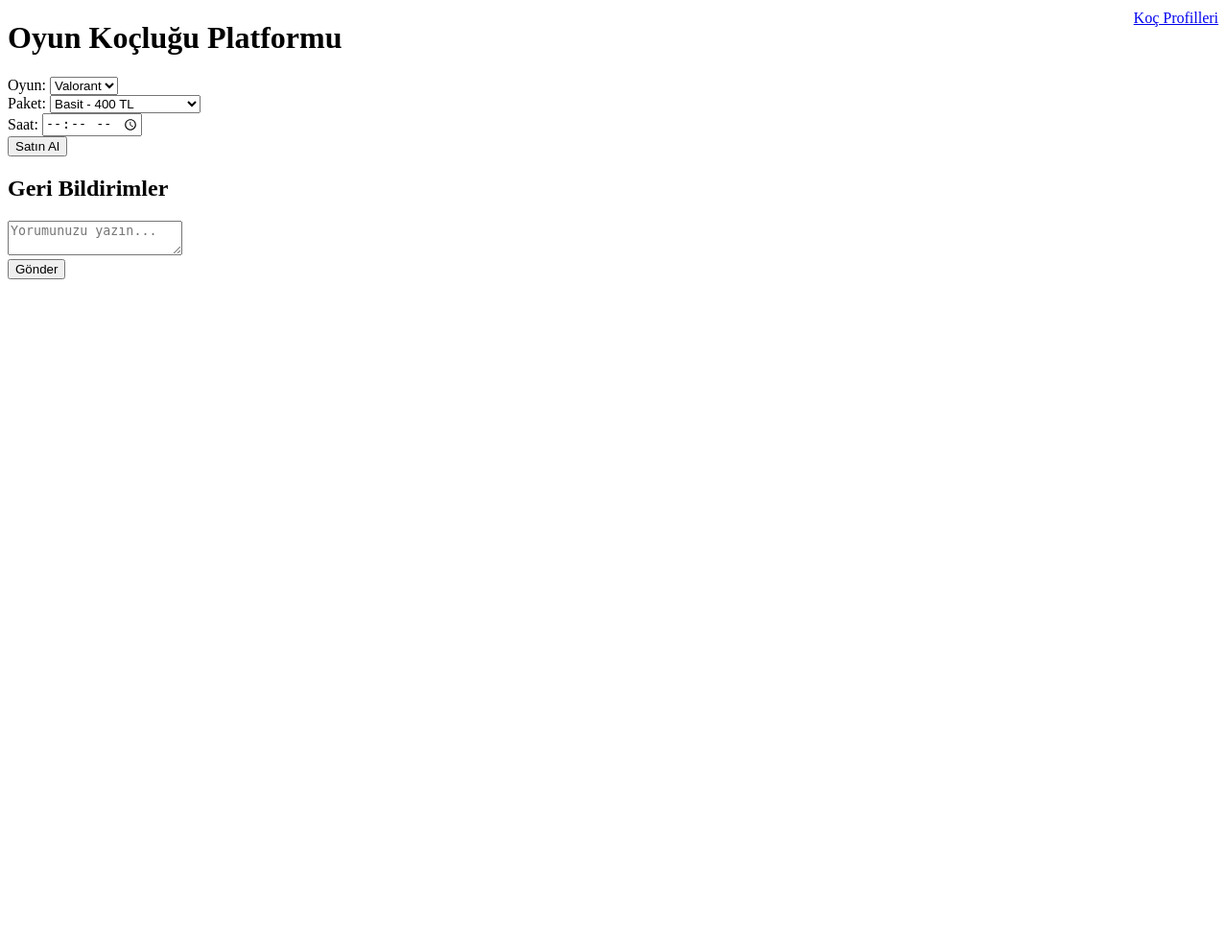
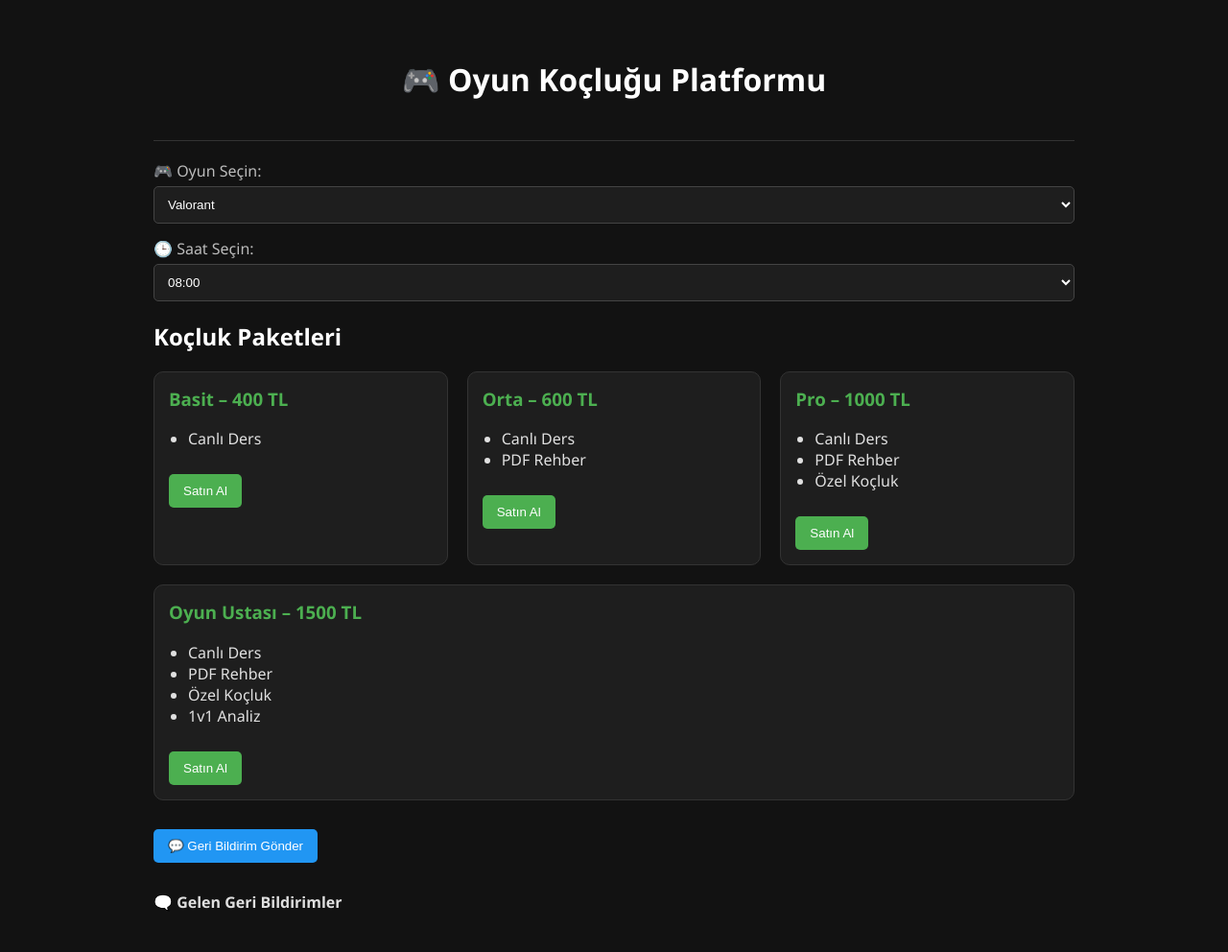
Before and after one commit to KeroRy1/GC-Game-Coaching, a Flask app: page / in a window 1280 px wide. Shown: the whole page at 96% size. Before the commit the page ends 291 px from the top, so only its background shows below. Run offline with Flask 3, Linux system fonts and the light colour scheme.

Commit message:
Update index.html

```diff
--- a/templates/index.html
+++ b/templates/index.html
@@ -1,46 +1,58 @@
 <!DOCTYPE html>
-<html>
-<head>
-    <title>Oyun Koçluğu</title>
-</head>
-<body>
-    <div style="position: absolute; top: 10px; right: 10px;">
-        <a href="{{ url_for('coach_list') }}">Koç Profilleri</a>
+{% extends 'base.html' %}
+{% block title %}Ana Sayfa{% endblock %}
+{% block content %}
+
+<form id="checkout-form" method="POST" action="/checkout">
+    <div class="form-group">
+        <label for="game">🎮 Oyun Seçin:</label>
+        <select name="game" id="game" required>
+            {% for g in games %}
+            <option value="{{ g }}">{{ g }}</option>
+            {% endfor %}
+        </select>
     </div>
 
-    <h1>Oyun Koçluğu Platformu</h1>
+    <div class="form-group">
+        <label for="time">🕒 Saat Seçin:</label>
+        <select name="time" id="time" required>
+            {% for hour in range(8, 19) %}
+            <option value="{{ "%02d:00" % hour }}">{{ "%02d:00" % hour }}</option>
+            {% endfor %}
+        </select>
+    </div>
 
-    <form action="/checkout" method="post">
-        <label>Oyun:</label>
-        <select name="game">
-            {% for game in games %}
-                <option value="{{ game }}">{{ game }}</option>
-            {% endfor %}
-        </select><br>
+    <h2>Koçluk Paketleri</h2>
+    <div class="packages">
+        {% for p in packages %}
+        <div class="package">
+            <h3>{{ p.name }} – {{ p.price_tl }} TL</h3>
+            <ul>
+                {% for f in p.features %}
+                <li>{{ f }}</li>
+                {% endfor %}
+            </ul>
+            <button type="submit" name="package" value="{{ p.name }}">Satın Al</button>
+        </div>
+        {% endfor %}
+    </div>
+</form>
 
-        <label>Paket:</label>
-        <select name="package">
-            {% for package in packages %}
-                <option value="{{ package.name }}">{{ package.name }} - {{ package.price_tl }} TL</option>
-            {% endfor %}
-        </select><br>
+<button id="feedback-btn" onclick="document.getElementById('feedback-modal').style.display='block'">💬 Geri Bildirim Gönder</button>
 
-        <label>Saat:</label>
-        <input type="time" name="time"><br>
+<div id="feedback-modal" class="modal">
+    <form class="modal-content" method="POST" action="/submit-feedback">
+        <textarea name="comment" placeholder="Yorumunuzu yazın..." required></textarea>
+        <button type="submit">Gönder</button>
+        <button type="button" onclick="document.getElementById('feedback-modal').style.display='none'">Kapat</button>
+    </form>
+</div>
 
-        <button type="submit">Satın Al</button>
-    </form>
+<div class="feedback-list">
+    <h4>🗨️ Gelen Geri Bildirimler</h4>
+    {% for f in feedbacks %}
+    <div class="feedback-item">{{ f }}</div>
+    {% endfor %}
+</div>
 
-    <h2>Geri Bildirimler</h2>
-    <ul>
-        {% for comment in feedbacks %}
-            <li>{{ comment }}</li>
-        {% endfor %}
-    </ul>
-
-    <form action="/submit-feedback" method="post">
-        <textarea name="comment" placeholder="Yorumunuzu yazın..."></textarea><br>
-        <button type="submit">Gönder</button>
-    </form>
-</body>
-</html>
+{% endblock %}
```
